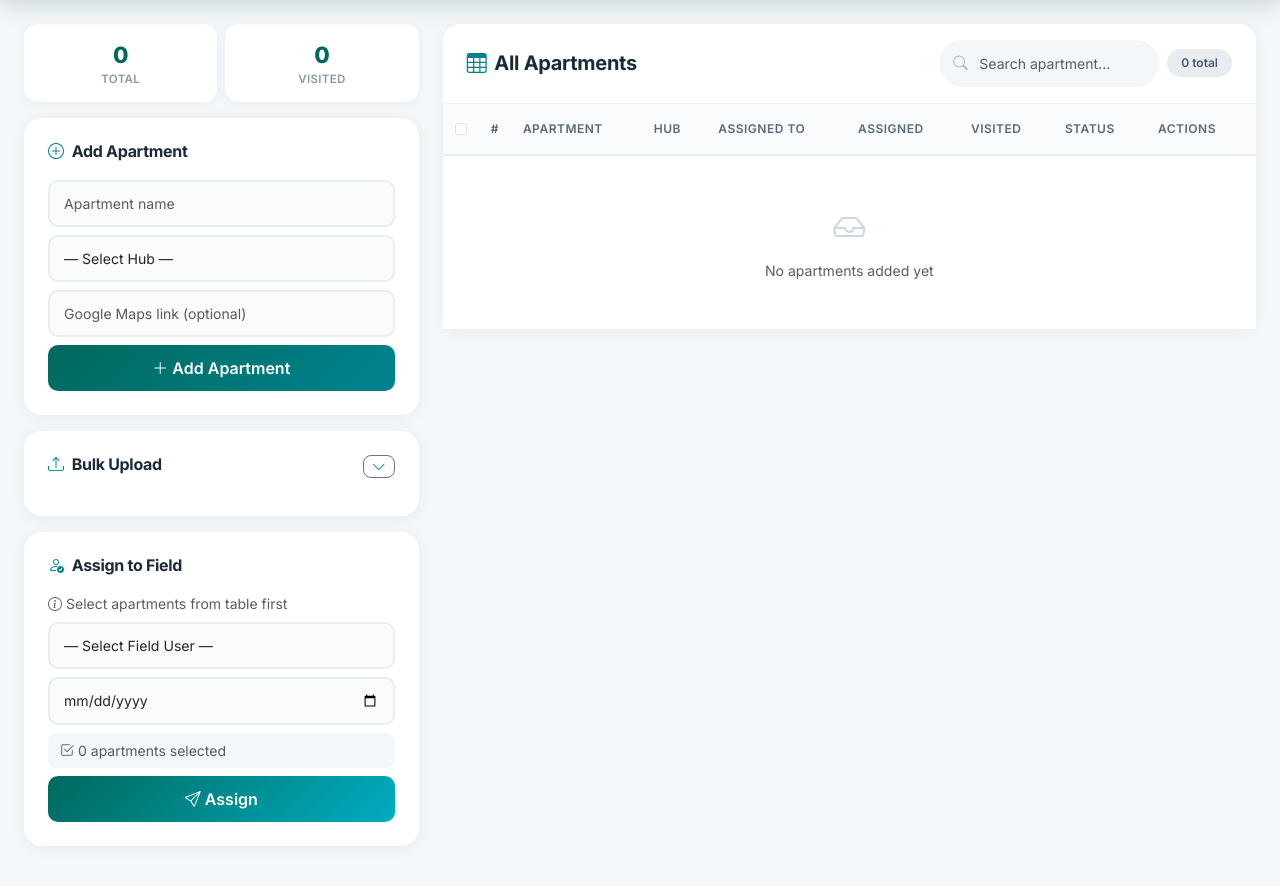
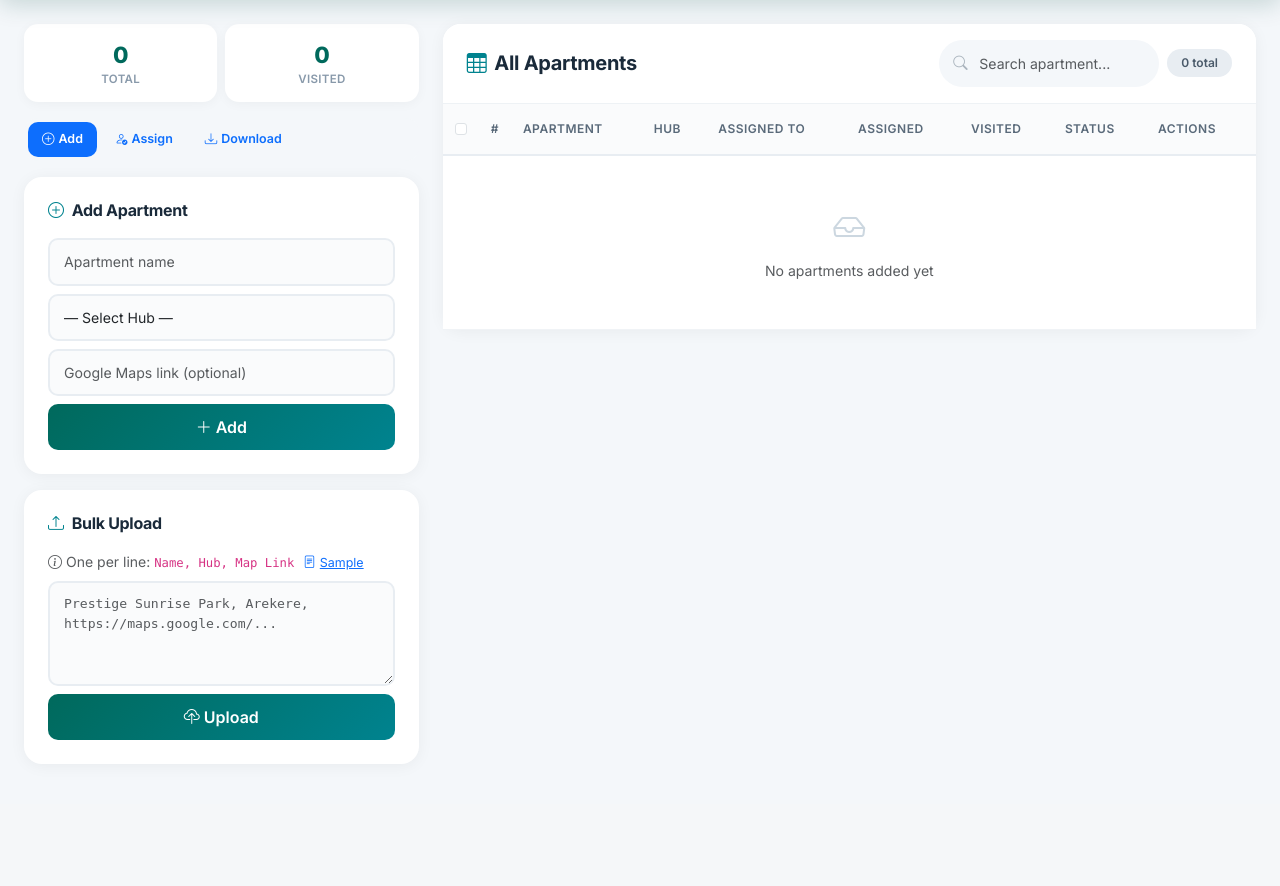
Before and after one commit to iztri/partment-portal, a Flask app: page /marketing in a window 1280 px wide. Shown: the part 66-952 px from the top of the page. After the commit the page ends 806 px from the top, so only its background shows below. Run offline with Flask 3, Linux system fonts and the light colour scheme; the visitor is signed in with stand-in values (Sample User, id 1).

Commit message:
Tabs: Add/Assign/Download; Excel export with date+status filters

```diff
--- a/app.py
+++ b/app.py
@@ -5,7 +5,8 @@ Then: Open http://<your-ip>:5000 on phone/laptop
 """
 
 import json
-from flask import Flask, render_template, request, redirect, url_for, session, flash
+from io import BytesIO
+from flask import Flask, render_template, request, redirect, url_for, session, flash, send_file
 from auth import login_required, role_required, authenticate, logout
 from sheets_db import SheetsDB
 from config import USERS, MARKETING_CHANNELS, HUB_NAMES
@@ -159,6 +160,91 @@ def restore_apartment(apartment_id):
     db.restore_apartment(apartment_id)
     flash(f"Apartment #{apartment_id} restored", "success")
     return redirect(url_for("trash_view"))
+
+
+@app.route("/marketing/download")
+@login_required
+@role_required("marketing")
+def download_data():
+    from openpyxl import Workbook
+    from openpyxl.styles import Font, PatternFill, Alignment, Border, Side
+
+    start_date = request.args.get("start_date", "").strip()
+    end_date = request.args.get("end_date", "").strip()
+    status_filter = request.args.get("status", "").strip()
+
+    all_apts = db.get_all_apartments()
+    if start_date:
+        all_apts = [a for a in all_apts if a.get("Created At", "")[:10] >= start_date]
+    if end_date:
+        all_apts = [a for a in all_apts if a.get("Created At", "")[:10] <= end_date]
+    if status_filter:
+        all_apts = [a for a in all_apts if a.get("Status", "") == status_filter]
+
+    all_visits = db.get_visits()
+    visit_map = {}
+    for v in all_visits:
+        aid = str(v.get("Apartment ID", ""))
+        if aid not in visit_map:
+            visit_map[aid] = v
+
+    wb = Workbook()
+    ws = wb.active
+    ws.title = "Apartments"
+
+    headers = [
+        "Apartment ID", "Apartment Name", "Hub Name", "Location Link",
+        "Assigned To", "Assigned Date", "Status", "Created By", "Created At",
+        "Visited At", "Visited By", "Manager Name", "Manager Phone", "No of Units", "Notes"
+    ]
+    ws.append(headers)
+
+    hfill = PatternFill("solid", fgColor="1a237e")
+    hfont = Font(bold=True, color="FFFFFF", size=10)
+    thin = Border(left=Side("thin","d0d0d0"), right=Side("thin","d0d0d0"),
+                  top=Side("thin","d0d0d0"), bottom=Side("thin","d0d0d0"))
+
+    for ci in range(1, len(headers) + 1):
+        c = ws.cell(row=1, column=ci)
+        c.font = hfont
+        c.fill = hfill
+        c.alignment = Alignment(horizontal="center", vertical="center", wrap_text=True)
+        c.border = thin
+
+    for ri, apt in enumerate(all_apts, 2):
+        aid = str(apt.get("Apartment ID", ""))
+        v = visit_map.get(aid, {})
+        vals = [
+            apt.get("Apartment ID", ""), apt.get("Apartment Name", ""),
+            apt.get("Hub Name", ""), apt.get("Location Link", ""),
+            apt.get("Assigned To", ""), apt.get("Assigned Date", ""),
+            apt.get("Status", ""), apt.get("Created By", ""), apt.get("Created At", ""),
+            v.get("Visited At", "") if v else "",
+            v.get("Visited By", "") if v else "",
+            v.get("Manager Name", "") if v else "",
+            v.get("Manager Phone", "") if v else "",
+            v.get("No of Units", "") if v else "",
+            v.get("Notes", "") if v else "",
+        ]
+        ws.append(vals)
+        for ci in range(1, len(headers) + 1):
+            cell = ws.cell(row=ri, column=ci)
+            cell.border = thin
+
+    for ci in range(1, len(headers) + 1):
+        mx = len(headers[ci - 1])
+        for r in range(2, len(all_apts) + 2):
+            v = ws.cell(row=r, column=ci).value
+            if v:
+                mx = max(mx, len(str(v)))
+        from openpyxl.utils import get_column_letter
+        ws.column_dimensions[get_column_letter(ci)].width = min(mx + 3, 40)
+
+    buf = BytesIO()
+    wb.save(buf)
+    buf.seek(0)
+    return send_file(buf, as_attachment=True, download_name="apartments.xlsx",
+                     mimetype="application/vnd.openxmlformats-officedocument.spreadsheetml.sheet")
 
 
 @app.route("/marketing/assign", methods=["POST"])
--- a/templates/marketing_dashboard.html
+++ b/templates/marketing_dashboard.html
@@ -213,6 +213,31 @@
           </div>
         </div>
 
+        <!-- Tabs -->
+        <ul class="nav nav-pills mb-3 gap-1" id="sideTabs" role="tablist" style="background:#f4f7fa; border-radius:14px; padding:4px;">
+          <li class="nav-item" role="presentation">
+            <button class="nav-link active" id="add-tab" data-bs-toggle="pill" data-bs-target="#addPane" type="button" role="tab"
+                    style="border-radius:10px; font-size:.78rem; font-weight:600; padding:8px 14px;">
+              <i class="bi bi-plus-circle me-1"></i>Add
+            </button>
+          </li>
+          <li class="nav-item" role="presentation">
+            <button class="nav-link" id="assign-tab" data-bs-toggle="pill" data-bs-target="#assignPane" type="button" role="tab"
+                    style="border-radius:10px; font-size:.78rem; font-weight:600; padding:8px 14px;">
+              <i class="bi bi-person-check me-1"></i>Assign
+            </button>
+          </li>
+          <li class="nav-item" role="presentation">
+            <button class="nav-link" id="download-tab" data-bs-toggle="pill" data-bs-target="#downloadPane" type="button" role="tab"
+                    style="border-radius:10px; font-size:.78rem; font-weight:600; padding:8px 14px;">
+              <i class="bi bi-download me-1"></i>Download
+            </button>
+          </li>
+        </ul>
+
+        <div class="tab-content">
+          <!-- ── ADD TAB ── -->
+          <div class="tab-pane fade show active" id="addPane" role="tabpanel">
             <div class="form-section">
               <h5><i class="bi bi-plus-circle me-2"></i>Add Apartment</h5>
               <form method="post" action="/marketing/add">
@@ -230,24 +255,13 @@
                 <div class="mb-2">
                   <input type="url" name="location_link" class="form-control" placeholder="Google Maps link (optional)">
                 </div>
-            <button type="submit" class="btn btn-primary w-100">
-              <i class="bi bi-plus-lg me-1"></i>Add Apartment
-            </button>
+                <button type="submit" class="btn btn-primary w-100"><i class="bi bi-plus-lg me-1"></i>Add</button>
               </form>
             </div>
-
             <div class="form-section">
-          <h5>
-            <i class="bi bi-upload me-2"></i>Bulk Upload
-            <button class="btn btn-sm btn-outline-secondary float-end py-0 px-2" type="button"
-                    data-bs-toggle="collapse" data-bs-target="#bulkSection" style="border-radius:8px;">
-              <i class="bi bi-chevron-down"></i>
-            </button>
-          </h5>
-          <div class="collapse" id="bulkSection">
+              <h5><i class="bi bi-upload me-2"></i>Bulk Upload</h5>
               <div class="small text-muted mb-2">
-              <i class="bi bi-info-circle me-1"></i>
-              Paste one apartment per line: <code>Name, Hub, Map Link</code>
+                <i class="bi bi-info-circle me-1"></i>One per line: <code>Name, Hub, Map Link</code>
                 <button class="btn btn-link btn-sm p-0 ms-1" style="font-size:.78rem;"
                         onclick="document.getElementById('bulk_data').value='Prestige Sunrise Park, Arekere, https://maps.google.com\nSattva Misty Charm, Koramangala, https://maps.google.com'">
                   <i class="bi bi-file-text me-1"></i>Sample
@@ -255,17 +269,17 @@
               </div>
               <form method="post" action="/marketing/bulk-upload">
                 <div class="mb-2">
-                <textarea name="bulk_data" id="bulk_data" class="form-control" rows="6"
-                          placeholder="Prestige Sunrise Park, Arekere, https://maps.google.com/...&#10;Sattva Misty Charm, Koramangala, https://maps.google.com/..."
+                  <textarea name="bulk_data" id="bulk_data" class="form-control" rows="4"
+                            placeholder="Prestige Sunrise Park, Arekere, https://maps.google.com/..."
                             style="font-family:monospace; font-size:.82rem;"></textarea>
                 </div>
-              <button type="submit" class="btn btn-primary w-100">
-                <i class="bi bi-cloud-upload me-1"></i>Upload Bulk
-              </button>
+                <button type="submit" class="btn btn-primary w-100"><i class="bi bi-cloud-upload me-1"></i>Upload</button>
               </form>
             </div>
           </div>
 
+          <!-- ── ASSIGN TAB ── -->
+          <div class="tab-pane fade" id="assignPane" role="tabpanel">
             <div class="form-section">
               <h5><i class="bi bi-person-check me-2"></i>Assign to Field</h5>
               <form method="post" action="/marketing/assign" id="assignForm">
@@ -286,10 +300,38 @@
                 <div id="selectedCount" class="small text-muted mb-2" style="background:#f4f7fa; border-radius:8px; padding:7px 12px;">
                   <i class="bi bi-check2-square me-1"></i><span>0</span> apartments selected
                 </div>
-            <button type="submit" class="btn btn-success w-100">
-              <i class="bi bi-send me-1"></i>Assign
+                <button type="submit" class="btn btn-success w-100"><i class="bi bi-send me-1"></i>Assign</button>
+              </form>
+            </div>
+          </div>
+
+          <!-- ── DOWNLOAD TAB ── -->
+          <div class="tab-pane fade" id="downloadPane" role="tabpanel">
+            <div class="form-section">
+              <h5><i class="bi bi-download me-2"></i>Download Data</h5>
+              <form method="get" action="/marketing/download" target="_blank">
+                <div class="mb-2">
+                  <label class="form-label small fw-semibold">Start Date</label>
+                  <input type="date" name="start_date" class="form-control">
+                </div>
+                <div class="mb-2">
+                  <label class="form-label small fw-semibold">End Date</label>
+                  <input type="date" name="end_date" class="form-control">
+                </div>
+                <div class="mb-2">
+                  <label class="form-label small fw-semibold">Status</label>
+                  <select name="status" class="form-select">
+                    <option value="">— All —</option>
+                    <option value="Pending">Pending</option>
+                    <option value="Visited">Visited</option>
+                  </select>
+                </div>
+                <button type="submit" class="btn btn-primary w-100">
+                  <i class="bi bi-file-earmark-excel me-1"></i>Download Excel
                 </button>
               </form>
+            </div>
+          </div>
         </div>
       </div>
 
```
Lines whose indentation alone changed are shown as unchanged.
